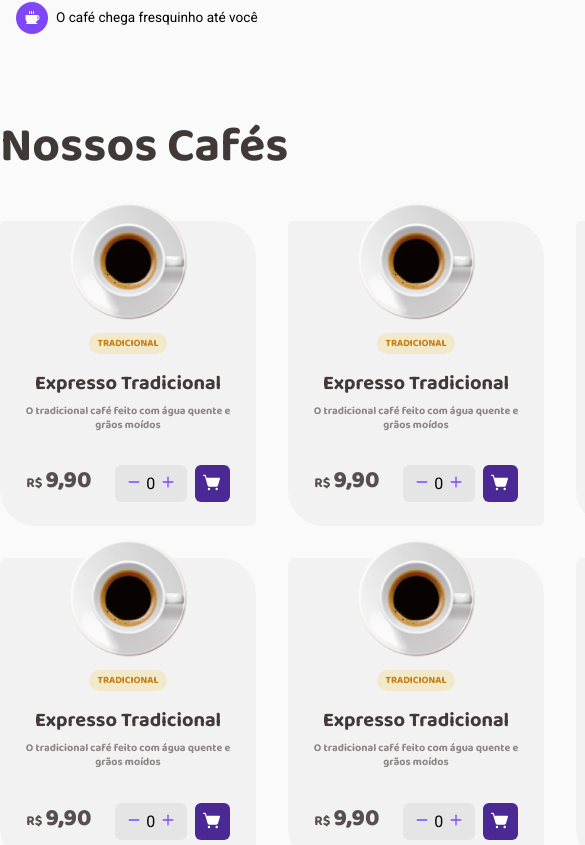
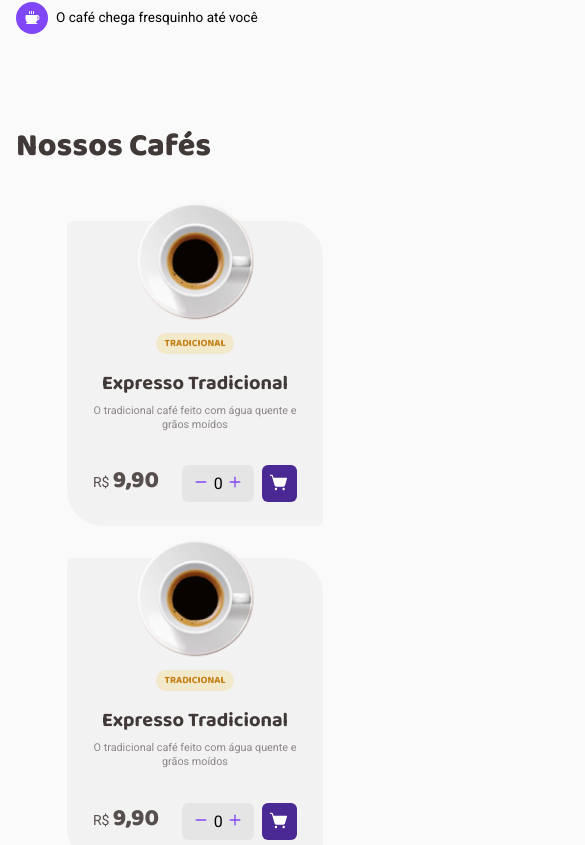
Before and after one commit to palomacardos0/coffee-delivery, a React (Vite) app: page / in a window 390 px wide. Shown: the part 879-1724 px from the top of the page, 585 px wide, since content can reach past the window. Built offline with nearby package versions, Linux system fonts and the light colour scheme.

Commit message:
feat(home): cria home desktop e mobile

```diff
--- a/src/components/Banner/styles.ts
+++ b/src/components/Banner/styles.ts
@@ -1,5 +1,15 @@
 import styled from 'styled-components'
 import background from '../../assets/png/background.png'
+
+interface varianteProps {
+  variant: 'gold' | 'gray' | 'yellow' | 'purple'
+}
+const colorVariant = {
+  gold: '#C47F17',
+  gray: '#574F4D',
+  yellow: '#DBAC2C',
+  purple: '#8047F8'
+}
 
 export const BannerContainer = styled.section`
   padding: 5.6rem 2rem 6.75rem;
@@ -101,15 +111,6 @@ export const TextContainer = styled.div`
     }
   }
 `
-interface varianteProps {
-  variant: 'gold' | 'gray' | 'yellow' | 'purple'
-}
-const colorVariant = {
-  gold: '#C47F17',
-  gray: '#574F4D',
-  yellow: '#DBAC2C',
-  purple: '#8047F8'
-}
 
 export const ItemList = styled.li<varianteProps>`
   list-style: none;
--- a/src/components/CardCoffe/index.tsx
+++ b/src/components/CardCoffe/index.tsx
@@ -23,11 +23,11 @@ export function CardCoffee() {
         </span>
         <InputContent>
           <button>
-            <Minus size={14} weight="bold" color="#8047F8" />
+            <Minus size={14} weight="bold" />
           </button>
           <input type="number" value={0} />
           <button>
-            <Plus size={14} weight="bold" color="#8047F8" />
+            <Plus size={14} weight="bold" />
           </button>
         </InputContent>
 
--- a/src/components/CardCoffe/styles.ts
+++ b/src/components/CardCoffe/styles.ts
@@ -4,16 +4,18 @@ export const CardCoffeeContainer = styled.div`
   display: flex;
   flex-direction: column;
   align-items: center;
+  width: 100%;
   max-width: 256px;
   background: ${props => props.theme['base-card']};
   border-radius: 6px 36px;
   padding: 0 24px 24px 24px;
+  margin: 0 auto;
 
   img {
     margin-top: -20px;
   }
   h3 {
-    font-family: 'Baloo 2';
+    font-family: 'Baloo 2', sans-serif;
     font-style: normal;
     font-weight: 700;
     font-size: 20px;
@@ -23,6 +25,7 @@ export const CardCoffeeContainer = styled.div`
     margin: 1rem 0 0.5rem;
   }
   p {
+    font-family: 'Roboto', sans-serif;
     font-style: normal;
     font-weight: 400;
     font-size: 0.675rem;
@@ -49,6 +52,7 @@ export const ValueContent = styled.span`
   display: flex;
 
   span {
+    font-family: 'Roboto', sans-serif;
     font-style: normal;
     font-weight: 400;
     font-size: 0.875rem;
@@ -56,7 +60,7 @@ export const ValueContent = styled.span`
     color: ${props => props.theme['base-text']};
   }
   strong {
-    font-family: 'Baloo 2';
+    font-family: 'Baloo 2', sans-serif;
     font-style: normal;
     font-weight: 800;
     font-size: 1.5rem;
@@ -76,6 +80,12 @@ export const InputContent = styled.div`
     border: 0;
     outline: 0;
     background: transparent;
+    svg {
+      color: ${props => props.theme['purple']};
+      &:hover {
+        color: ${props => props.theme['purple-dark']};
+      }
+    }
   }
   input {
     display: flex;
@@ -102,4 +112,8 @@ export const AddToCart = styled.button`
   margin-left: 8px;
 
   border-radius: 6px;
+  transition: background 0.3s;
+  &:hover {
+    background: ${props => props.theme['purple']};
+  }
 `
--- a/src/components/Header/index.tsx
+++ b/src/components/Header/index.tsx
@@ -1,7 +1,6 @@
 import { NavLink } from 'react-router-dom'
 import { HeaderContainer } from './styles'
 import logo from '../../assets/svg/logo.svg'
-import checkout from '../../assets/svg/checkout.svg'
 import { MapPin, ShoppingCart } from 'phosphor-react'
 
 export function Header() {
--- a/src/components/Header/styles.ts
+++ b/src/components/Header/styles.ts
@@ -13,6 +13,9 @@ export const HeaderContainer = styled.header`
     width: 100%;
     max-width: 1120px;
     margin: 0 auto;
+    & > a {
+      margin-right: 10px;
+    }
   }
 
   nav {
@@ -37,7 +40,7 @@ export const HeaderContainer = styled.header`
         overflow: hidden;
         text-overflow: ellipsis;
       }
-      @media (max-width: 300px) {
+      @media (max-width: 350px) {
         max-width: 100px;
       }
     }
--- a/src/components/ListCoffees/styles.ts
+++ b/src/components/ListCoffees/styles.ts
@@ -4,14 +4,19 @@ export const ContainerListCoffe = styled.section`
   display: flex;
   flex-direction: column;
   font-family: 'Baloo 2';
-  font-style: normal;
-  font-weight: 800;
-  font-size: 32px;
-  line-height: 130%;
+
   margin: 0 auto;
-  max-width: 1120px;
+  max-width: 1184px;
+  padding: 0 32px;
   color: ${props => props.theme['base-subtitle']};
+  @media (max-width: 1024px) {
+    padding: 0 16px;
+  }
   h2 {
+    font-size: 32px;
+    font-style: normal;
+    font-weight: 800;
+    line-height: 130%;
     margin-bottom: 54px;
   }
 `
@@ -19,4 +24,6 @@ export const CardsList = styled.section`
   display: grid;
   grid-template-columns: repeat(4, max-content);
   gap: 32px;
+  margin-bottom: 9.8rem;
+  grid-template-columns: repeat(auto-fill, minmax(256px, 1fr));
 `
--- a/src/styles/global.ts
+++ b/src/styles/global.ts
@@ -16,5 +16,8 @@ export const GlobalStyle = createGlobalStyle`
     background: ${props => props.theme.background};
     -webkit-font-smoothing: antialiasesd;
   }
+  button{
+    cursor: pointer;
+  }
 
 `
```
